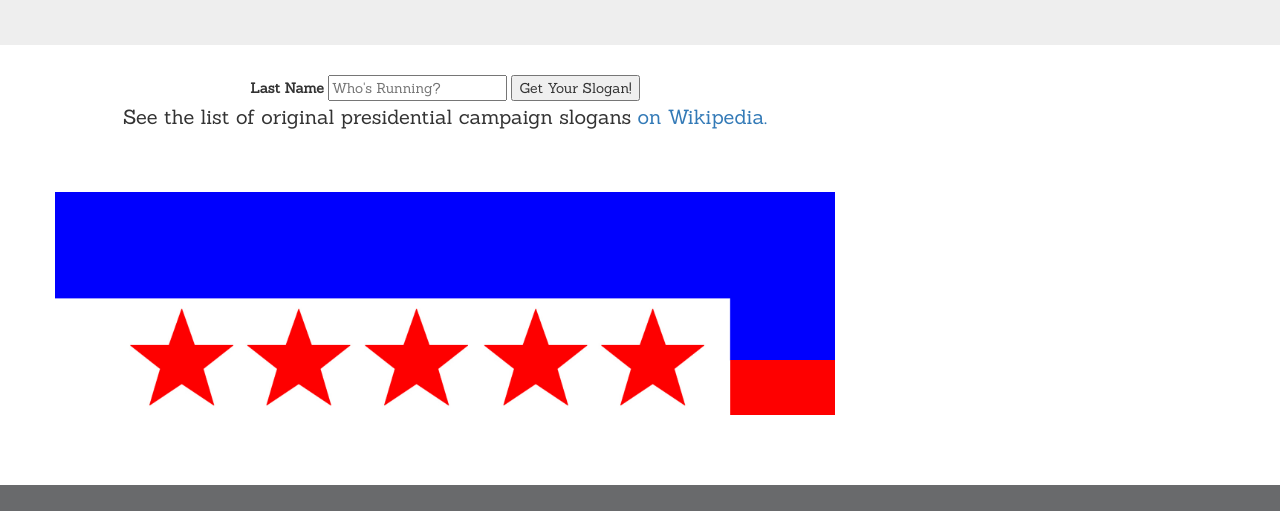
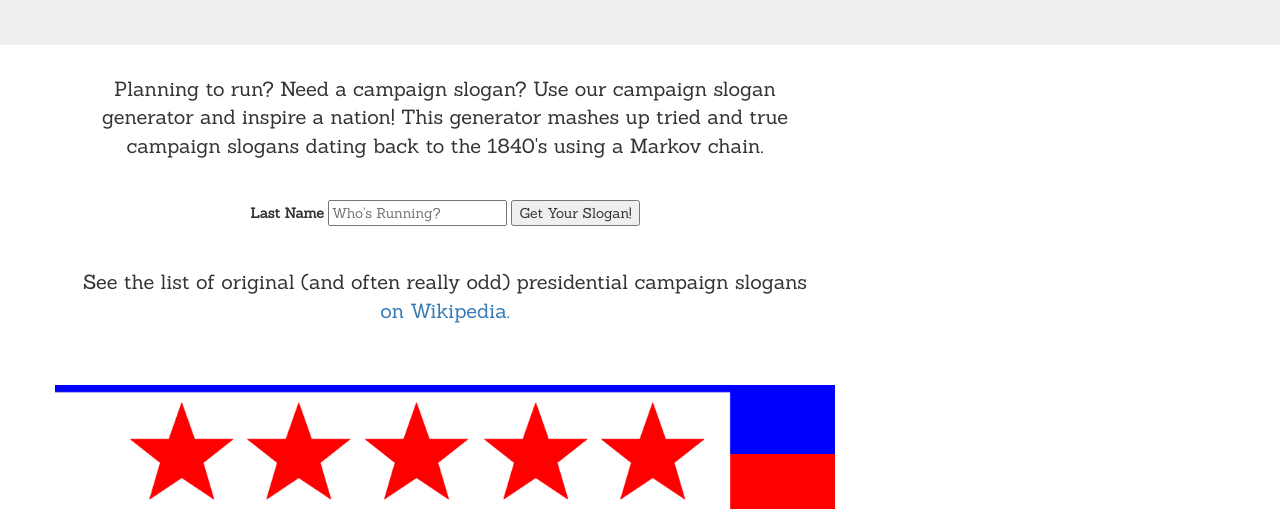
Before and after one commit to bethios/campaign, a plain HTML site: page index.html in a window 1280 px wide. Shown: the part 295-806 px from the top of the page. Drawn offline with nearby package versions, Linux system fonts and the light colour scheme.

Commit message:
fixed some css and added a better banner for the stars

```diff
--- a/index.html
+++ b/index.html
@@ -31,21 +31,20 @@
 	<div class="container">
 			<div class="row">
 			<div class="col-md-8" pull center id = "instructions">
+                    <p>Planning to run?  Need a campaign slogan?  Use our campaign slogan generator and inspire a nation! This generator mashes up tried and true campaign slogans dating back to the 1840's using a Markov chain.</p>
                     <form id="nameForm">
 						<label for="lname">Last Name</label>
                         <input type="text" name="lname" id="lname" placeholder="Who's Running?">
                         <input type="button" onclick="generateMarkov()" value="Get Your Slogan!">
 
 					</form>
-					<p>See the list of original presidential campaign slogans <a href: "https://en.wikipedia.org/wiki/List_of_U.S._presidential_campaign_slogans">on Wikipedia.</a>
+					<p>See the list of original (and often really odd) presidential campaign slogans <a href: "https://en.wikipedia.org/wiki/List_of_U.S._presidential_campaign_slogans">on Wikipedia.</a>
 					</p>
 			</div>
-				<div class="col-md-8" pull center>
-			     </div>
 
 				<section class="col-md-8" pull center id ="sign">
                     <p id = "namedisplay"></p>
-					<img src="assets/starsBR.jpg">
+					<img id="starBanner" src="assets/starsBR_1.jpg">
 					<p id="generator"></p>
 
 				</section>
--- a/styles/main.css
+++ b/styles/main.css
@@ -17,7 +17,7 @@ body {
     border: none;
 }
 
-body .supporting .col-md-8 img{
+#starBanner{
 	margin: 0;
 	width: 100%;
 	float: left;
@@ -26,8 +26,9 @@ body .supporting .col-md-8 img{
 }
 
 #namedisplay  {
-	background-color: #0B24FA;
+	background-color: #4200FF;
 	margin-top: 50px;
+    margin-bottom: 0;
 	padding: 0px;
 	border:none;
     color: white;
@@ -42,6 +43,9 @@ p{
 	font-size: 20px;
 }
 
+form {
+    margin: 40px;
+}
 
 #generator {
 	color: white;
```
Also changed, not shown: assets/starsBR_1.jpg (added).
